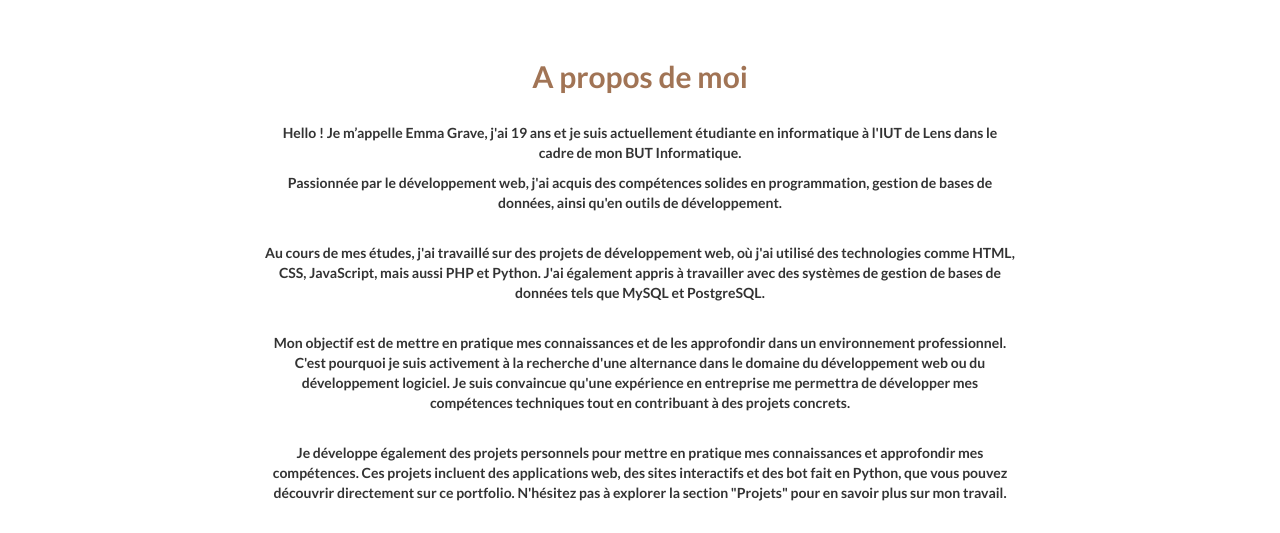
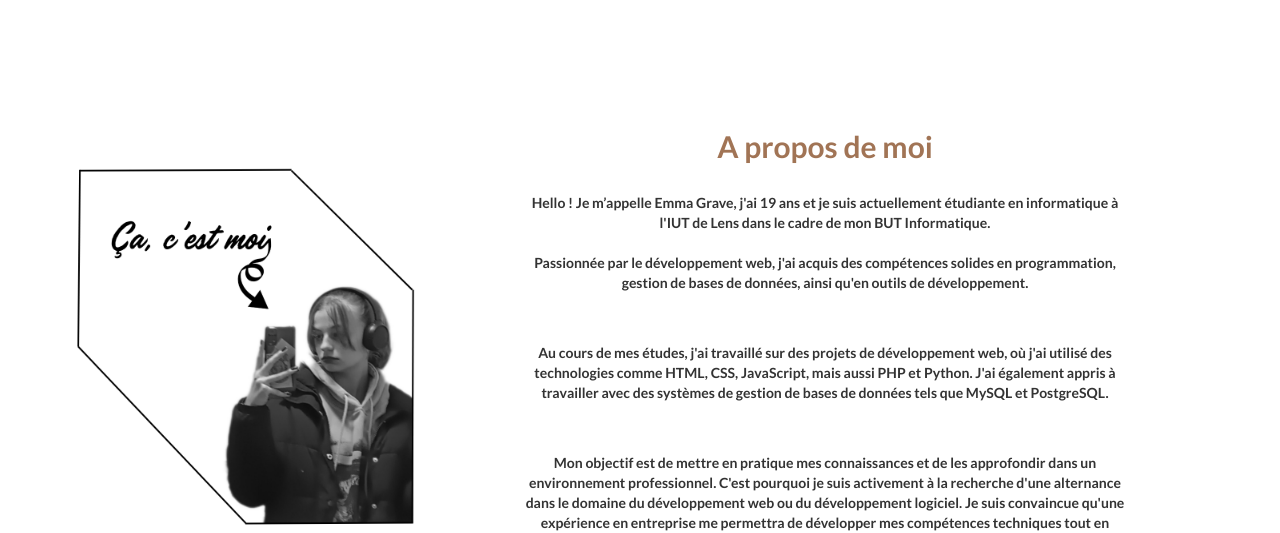
Before and after one commit to emmagrave/emmagrave.github.io, a Jekyll site: the page built from index.md, in a window 1280 px wide and 1400 px high, scrolled down 527 px. Shown: the part 195-728 px from the top of the window. Built offline with Jekyll 4.4.1, drawn with Linux system fonts in a browser that asks for light colours; grey boxes are pictures that could not be loaded.

Commit message:
:art: update about section

```diff
--- a/_includes/about.html
+++ b/_includes/about.html
@@ -1,10 +1,11 @@
     <!-- About Section -->
     <section id="about" class="container content-section text-center">
+
         <div class="row">
-            <div class="col-lg-8 col-lg-offset-2">
+                <img src="/img/moi.png" alt="photo de la développeuse">
+                <div class="text">
                     <br/><br/>
                     <h2>A propos de moi</h2>
-              <br/>
                     <p> Hello ! Je m’appelle Emma Grave, j'ai 19 ans et je suis actuellement étudiante en informatique à
                         l'IUT de Lens dans le cadre de mon BUT Informatique.</p>
                     <p>Passionnée par le développement web, j'ai acquis des compétences solides en programmation,
@@ -27,7 +28,3 @@
                 </div>
         </div>
     </section>
-
-    <section class="about-img">
-        <img src="/img/fondBureau.jpg" alt="About Image">
-    </section>
--- a/css/landing-page.css
+++ b/css/landing-page.css
@@ -212,18 +212,33 @@ h6 {
 
 #about h2 {
     color: #a17455;
+    margin-top: 20px;
+    padding-top: 40px;
+    padding-bottom: 10px;
 }
 
-.about-img {
-    width: 100%;
-    margin-top: 20px;
-    margin-bottom: 20px;
+#about .row {
+    display: grid;
+    grid-template-columns: 300px 1fr;
+    gap: 20px;
 }
 
-.about-img img {
-    width: 100%;
+#about img {
+    display: grid;
+    grid-column: 1;
+    width: 400px;
     height: auto;
-    display: block;
+    margin-top: 130px;
+}
+
+#about .text {
+    grid-column: 2;
+    display: flex; /* Permet de structurer le contenu */
+    flex-direction: column;
+    justify-content: flex-start; /* Alignement des éléments */
+    gap: 10px;
+    width: 600px;
+    margin-left: 150px;
 }
 
 .banner {
```
Also changed, not shown: img/moi.png (added). Lines whose indentation alone changed are shown as unchanged.
